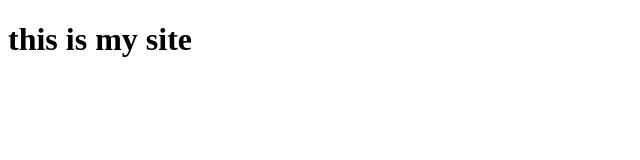
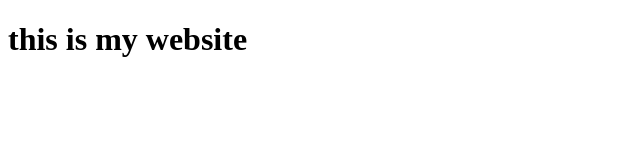
Before and after one commit to Josepheric81/test-repo, a plain HTML site: page index.html in a window 1280 px wide. Shown: the whole page, without its empty margins (0-640 px from the left). Drawn offline with Linux system fonts and the light colour scheme.

Commit message:
added content to index file

```diff
--- a/index.html
+++ b/index.html
@@ -6,6 +6,6 @@
     <title>Document</title>
 </head>
 <body>
-   <h1>this is my site </h1>
+   <h1>this is my website</h1>
 </body>
 </html>
```
